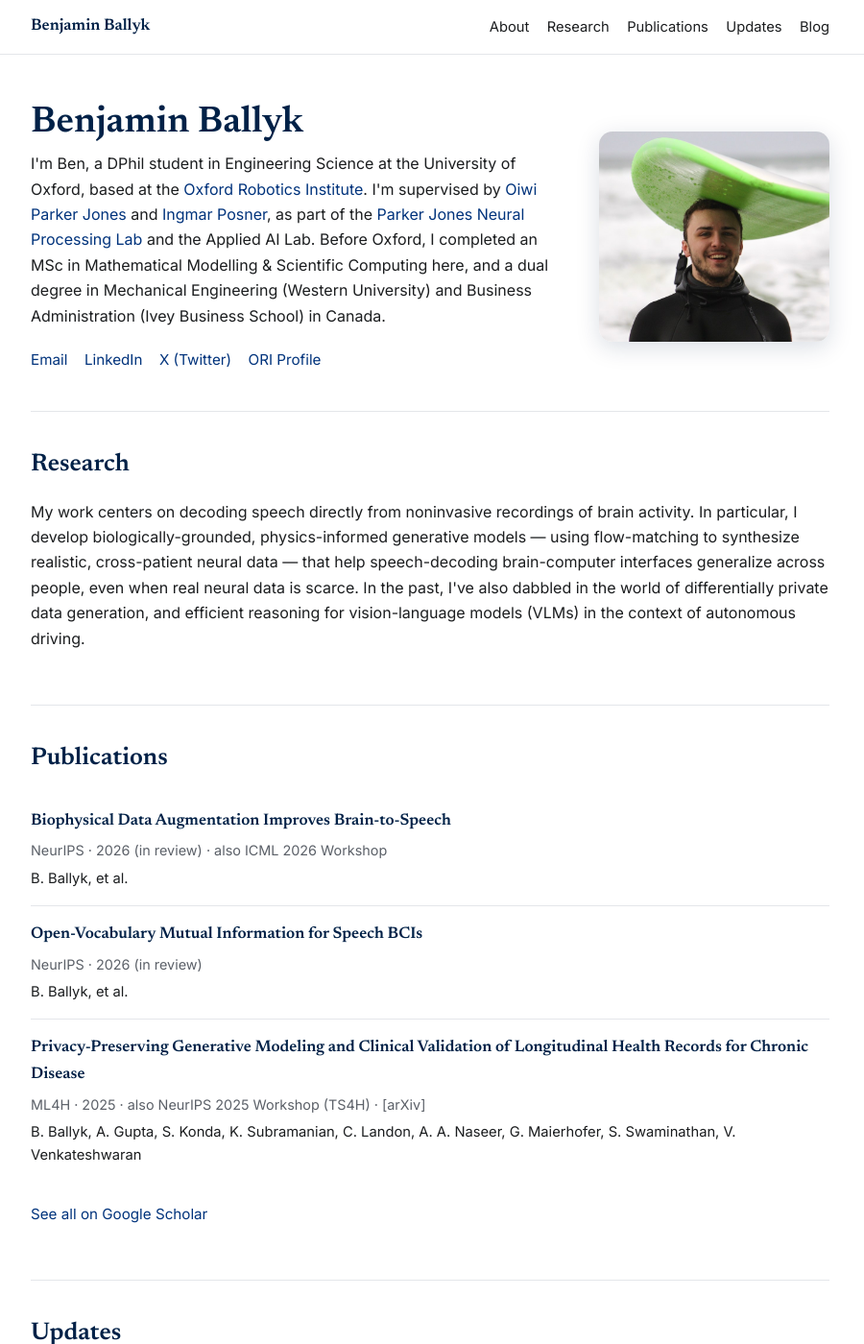
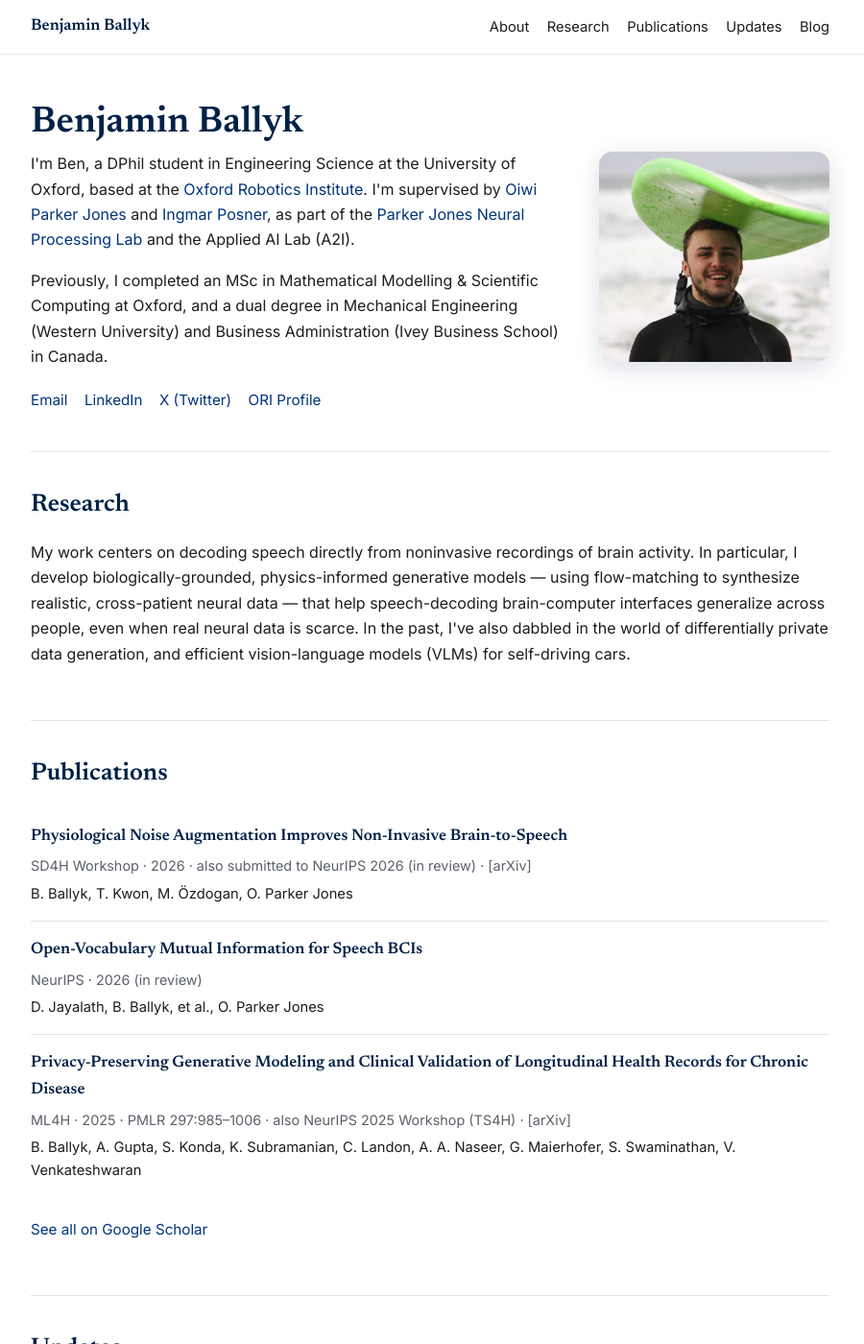
Before and after one commit to benballyk/benballyk.github.io, a Jekyll site: the page built from index.html, in a window 1280 px wide and 1400 px high. Shown: the whole window at 96% size, without its empty margins (192-1092 px from the left). Built offline with Jekyll 4.4.1, drawn with Linux system fonts in a browser that asks for light colours.

Commit message:
Corrected authorship

```diff
--- a/index.html
+++ b/index.html
@@ -13,8 +13,10 @@ description: "Personal website of Benjamin Ballyk, DPhil student in Engineering
         <a href="https://ori.ox.ac.uk/" target="_blank" rel="noopener noreferrer">Oxford Robotics Institute</a>.
         I'm supervised by <a href="https://ori.ox.ac.uk/people/oiwi-parker-jones" target="_blank" rel="noopener noreferrer">Oiwi Parker Jones</a>
         and <a href="https://ori.ox.ac.uk/people/ingmar-posner" target="_blank" rel="noopener noreferrer">Ingmar Posner</a>, as part of the
-        <a href="https://neural-processing-lab.github.io/" target="_blank" rel="noopener noreferrer">Parker Jones Neural Processing Lab</a> and the Applied AI Lab.
-        Before Oxford, I completed an MSc in Mathematical Modelling &amp; Scientific Computing here, and a dual degree in
+        <a href="https://neural-processing-lab.github.io/" target="_blank" rel="noopener noreferrer">Parker Jones Neural Processing Lab</a> and the Applied AI Lab (A2I).
+      </p>
+      <p class="intro">
+        Previously, I completed an MSc in Mathematical Modelling &amp; Scientific Computing at Oxford, and a dual degree in
         Mechanical Engineering (Western University) and Business Administration (Ivey Business School) in Canada.
       </p>
       <div class="contact-row">
@@ -36,8 +38,8 @@ description: "Personal website of Benjamin Ballyk, DPhil student in Engineering
       develop biologically-grounded, physics-informed generative models &mdash; using flow-matching to synthesize
       realistic, cross-patient neural data &mdash; that help speech-decoding brain-computer interfaces generalize
       across people, even when real neural data is scarce. In the past, I've also dabbled in the world of
-      differentially private data generation, and efficient reasoning for vision-language models (VLMs) in the
-      context of autonomous driving.
+      differentially private data generation, and efficient vision-language models (VLMs) for
+      self-driving cars.
     </p>
   </section>
 
@@ -45,18 +47,18 @@ description: "Personal website of Benjamin Ballyk, DPhil student in Engineering
     <h2>Publications</h2>
     <ul class="pub-list">
       <li class="pub">
-        <p class="pub-title">Biophysical Data Augmentation Improves Brain-to-Speech</p>
-        <p class="pub-meta">NeurIPS &middot; 2026 <em>(in review)</em> &middot; also ICML 2026 Workshop</p>
-        <p class="pub-authors">B. Ballyk, et al.</p>
+        <p class="pub-title"><a href="https://arxiv.org/abs/2607.05165" target="_blank" rel="noopener noreferrer">Physiological Noise Augmentation Improves Non-Invasive Brain-to-Speech</a></p>
+        <p class="pub-meta">SD4H Workshop &middot; 2026 &middot; also submitted to NeurIPS 2026 (in review) &middot; [<a href="https://arxiv.org/abs/2607.05165" target="_blank" rel="noopener noreferrer">arXiv</a>]</p>
+        <p class="pub-authors">B. Ballyk, T. Kwon, M. &Ouml;zdogan, O. Parker Jones</p>
       </li>
       <li class="pub">
         <p class="pub-title">Open-Vocabulary Mutual Information for Speech BCIs</p>
         <p class="pub-meta">NeurIPS &middot; 2026 <em>(in review)</em></p>
-        <p class="pub-authors">B. Ballyk, et al.</p>
+        <p class="pub-authors">D. Jayalath, B. Ballyk, et al., O. Parker Jones</p>
       </li>
       <li class="pub">
-        <p class="pub-title"><a href="https://arxiv.org/abs/2512.00434" target="_blank" rel="noopener noreferrer">Privacy-Preserving Generative Modeling and Clinical Validation of Longitudinal Health Records for Chronic Disease</a></p>
-        <p class="pub-meta">ML4H &middot; 2025 &middot; also NeurIPS 2025 Workshop (TS4H) &middot; [<a href="https://arxiv.org/abs/2512.00434" target="_blank" rel="noopener noreferrer">arXiv</a>]</p>
+        <p class="pub-title"><a href="https://proceedings.mlr.press/v297/ballyk26a.html" target="_blank" rel="noopener noreferrer">Privacy-Preserving Generative Modeling and Clinical Validation of Longitudinal Health Records for Chronic Disease</a></p>
+        <p class="pub-meta">ML4H &middot; 2025 &middot; PMLR 297:985&ndash;1006 &middot; also NeurIPS 2025 Workshop (TS4H) &middot; [<a href="https://arxiv.org/abs/2512.00434" target="_blank" rel="noopener noreferrer">arXiv</a>]</p>
         <p class="pub-authors">B. Ballyk, A. Gupta, S. Konda, K. Subramanian, C. Landon, A. A. Naseer, G. Maierhofer, S. Swaminathan, V. Venkateshwaran</p>
       </li>
     </ul>
```
